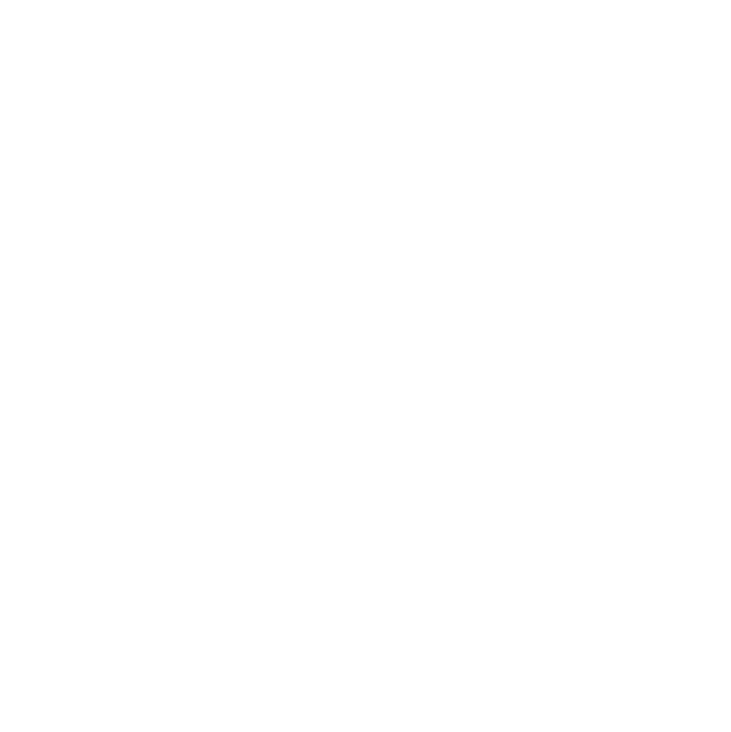
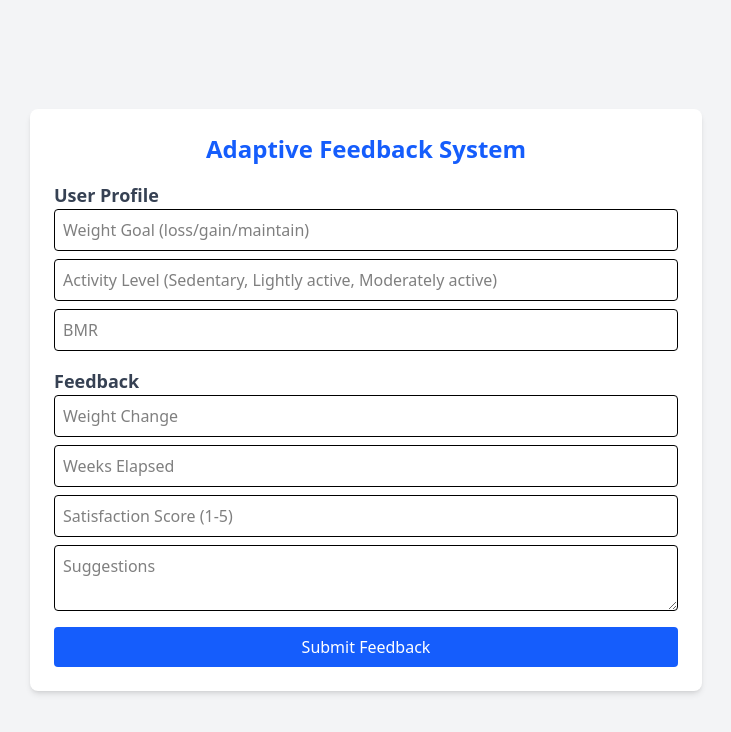
Before and after one commit to harishchandragiri/diet, a React (Vite) app: page /feedback in a window 1280 px wide. Before the commit this address had no page. Shown: the top 732 px of the page, without its empty margins (274-1005 px from the left). Built offline with nearby package versions, Linux system fonts and the light colour scheme.

Commit message:
feedback form

```diff
--- a/package.json
+++ b/package.json
@@ -11,6 +11,7 @@
   },
   "dependencies": {
     "@tailwindcss/vite": "^4.1.10",
+    "axios": "^1.10.0",
     "react": "^19.1.0",
     "react-dom": "^19.1.0",
     "react-router-dom": "^7.6.2",
--- a/src/App.jsx
+++ b/src/App.jsx
@@ -4,6 +4,7 @@
 
 const FormPage = lazy(() => import("./components/FormPage"));
 const MealsPage = lazy(() => import("./components/MealsPage"));
+const AdaptiveFeedbackForm = lazy(() => import("./components/AdaptiveFeedbackForm"));
 
 function App() {
   return (
@@ -13,6 +14,7 @@
           {/* route define */}
           <Route path="/" element={<FormPage />} />
           <Route path="/meals" element={<MealsPage />} />
+          <Route path="/feedback" element={<AdaptiveFeedbackForm />} />
         </Routes>
       </Suspense>
     </Router>
--- /dev/null
+++ b/src/components/AdaptiveFeedbackForm.jsx
@@ -0,0 +1,160 @@
+import { useState } from "react";
+import axios from "axios";
+
+export default function AdaptiveFeedbackForm() {
+  const [userProfile, setUserProfile] = useState({
+    weight_goal: "",
+    activity_level: "",
+    bmr: "",
+  });
+
+  const [feedback, setFeedback] = useState({
+    weight_change: "",
+    weeks_elapsed: "",
+    satisfaction_score: "",
+    suggestions: "",
+  });
+
+  const [response, setResponse] = useState(null);
+  const [loading, setLoading] = useState(false);
+
+  const handleSubmit = async () => {
+    setLoading(true);
+
+    const payload = {
+      user_id: 1,
+      user_profile: {
+        ...userProfile,
+        bmr: Number(userProfile.bmr) || 0,
+      },
+      feedback: {
+        ...feedback,
+        weight_change: Number(feedback.weight_change) || 0,
+        weeks_elapsed: Number(feedback.weeks_elapsed) || 0,
+        satisfaction_score: Number(feedback.satisfaction_score) || 0,
+      },
+    };
+
+    try {
+      const res = await axios.post("http://localhost:3000/feedback", payload);
+      setResponse(res.data);
+    } catch (err) {
+      console.error(err);
+      setResponse({ adjustment_message: "Error submitting feedback." });
+    } finally {
+      setLoading(false);
+    }
+  };
+
+  return (
+    <div className="min-h-screen bg-gray-100 flex items-center justify-center p-4">
+      <div className="bg-white shadow-md rounded-lg p-6 max-w-2xl w-full">
+        <h1 className="text-2xl font-bold mb-4 text-center text-blue-600">
+          Adaptive Feedback System
+        </h1>
+
+        <div className="space-y-4">
+          <section>
+            <h2 className="text-lg font-semibold text-gray-700">User Profile</h2>
+            <div className="grid grid-cols-1 gap-2">
+              <input
+                type="text"
+                placeholder="Weight Goal (loss/gain/maintain)"
+                value={userProfile.weight_goal}
+                onChange={(e) =>
+                  setUserProfile({ ...userProfile, weight_goal: e.target.value })
+                }
+                className="p-2 border rounded w-full"
+              />
+              <input
+                type="text"
+                placeholder="Activity Level (Sedentary, Lightly active, Moderately active)"
+                value={userProfile.activity_level}
+                onChange={(e) =>
+                  setUserProfile({ ...userProfile, activity_level: e.target.value })
+                }
+                className="p-2 border rounded w-full"
+              />
+              <input
+                type="number"
+                placeholder="BMR"
+                value={userProfile.bmr}
+                onChange={(e) =>
+                  setUserProfile({ ...userProfile, bmr: e.target.value })
+                }
+                className="p-2 border rounded w-full"
+              />
+            </div>
+          </section>
+
+          <section>
+            <h2 className="text-lg font-semibold text-gray-700">Feedback</h2>
+            <div className="grid grid-cols-1 gap-2">
+              <input
+                type="number"
+                placeholder="Weight Change"
+                value={feedback.weight_change}
+                onChange={(e) =>
+                  setFeedback({ ...feedback, weight_change: e.target.value })
+                }
+                className="p-2 border rounded w-full"
+              />
+              <input
+                type="number"
+                placeholder="Weeks Elapsed"
+                value={feedback.weeks_elapsed}
+                onChange={(e) =>
+                  setFeedback({ ...feedback, weeks_elapsed: e.target.value })
+                }
+                className="p-2 border rounded w-full"
+              />
+              <input
+                type="number"
+                placeholder="Satisfaction Score (1-5)"
+                value={feedback.satisfaction_score}
+                onChange={(e) =>
+                  setFeedback({
+                    ...feedback,
+                    satisfaction_score: e.target.value,
+                  })
+                }
+                className="p-2 border rounded w-full"
+              />
+              <textarea
+                placeholder="Suggestions"
+                value={feedback.suggestions}
+                onChange={(e) =>
+                  setFeedback({ ...feedback, suggestions: e.target.value })
+                }
+                className="p-2 border rounded w-full"
+              ></textarea>
+            </div>
+          </section>
+
+          <button
+            onClick={handleSubmit}
+            disabled={loading}
+            className="bg-blue-600 text-white px-4 py-2 rounded hover:bg-blue-700 w-full"
+          >
+            {loading ? "Submitting..." : "Submit Feedback"}
+          </button>
+
+          {response && (
+            <div className="mt-4 bg-green-100 p-4 rounded">
+              <h3 className="font-semibold text-green-700">
+                Adjustment Message:
+              </h3>
+              <p>{response.adjustment_message}</p>
+
+              {response.updated_meal_plan && (
+                <pre className="mt-2 bg-gray-50 p-2 rounded text-sm overflow-auto">
+                  {JSON.stringify(response.updated_meal_plan, null, 2)}
+                </pre>
+              )}
+            </div>
+          )}
+        </div>
+      </div>
+    </div>
+  );
+}
```
Also changed, not shown: 1 other file (tests, documents, lock files or other folders).
